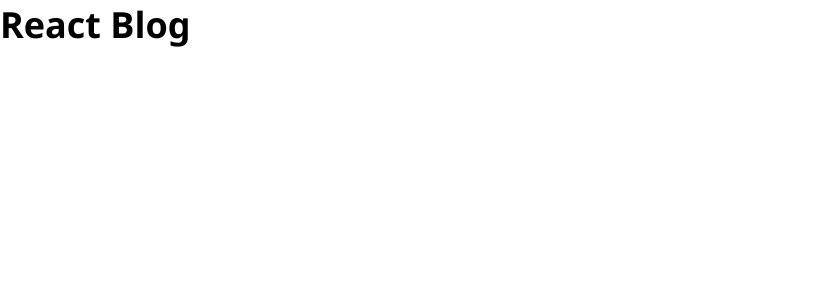
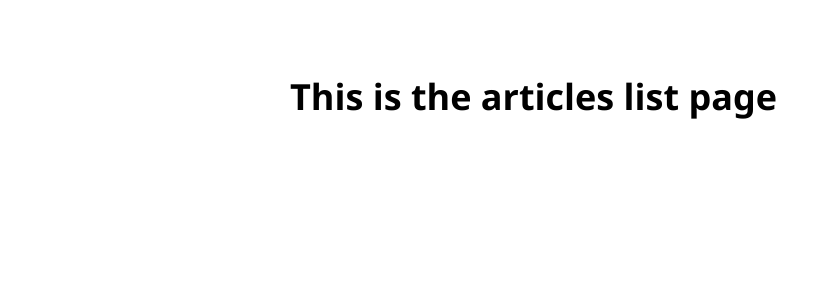
Before and after one commit to CelestialCoyote/react-blog, a React (Create React App) app in the folder frontend/: page /articles in a window 1280 px wide. Shown: the top 300 px of the page, without its empty margins (0-836 px from the left). Built offline with nearby package versions, Linux system fonts and the light colour scheme.

Commit message:
Added react router and pages.

```diff
--- a/frontend/package.json
+++ b/frontend/package.json
@@ -5,6 +5,7 @@
 	"dependencies": {
 		"react": "^18.2.0",
 		"react-dom": "^18.2.0",
+		"react-router-dom": "^6.8.1",
 		"react-scripts": "5.0.1"
 	},
 	"scripts": {
--- a/frontend/src/App.js
+++ b/frontend/src/App.js
@@ -1,10 +1,24 @@
+import { BrowserRouter, Routes, Route } from 'react-router-dom';
+import Home from "./pages/Home";
+import About from "./pages/About";
+import ArticlesList from "./pages/ArticlesList";
+import Article from "./pages/Article";
 
 
 const App = () => {
 	return (
-		<div className="app">
-			<h1>React Blog</h1>
-		</div>
+		<BrowserRouter>
+			<div className="app">
+				<div id='page-body'>
+					<Routes>
+						<Route path='/' element={ <Home /> } />
+						<Route path='/about' element={ <About /> } />
+						<Route path='/articles' element={ <ArticlesList /> } />
+						<Route path='/articles/:articleId' element={ <Article /> } />
+					</Routes>
+				</div>
+			</div>
+		</BrowserRouter>
 	);
 }
 
--- /dev/null
+++ b/frontend/src/pages/About.js
@@ -0,0 +1,8 @@
+const About = () => {
+	return (
+		<h1>This is the about page</h1>
+	);
+};
+
+
+export default About;
--- /dev/null
+++ b/frontend/src/pages/Article.js
@@ -0,0 +1,8 @@
+const Article = () => {
+	return (
+		<h1>This is the home page</h1>
+	);
+};
+
+
+export default Article;
--- /dev/null
+++ b/frontend/src/pages/ArticlesList.js
@@ -0,0 +1,8 @@
+const ArticlesList = () => {
+	return (
+		<h1>This is the articles list page</h1>
+	);
+};
+
+
+export default ArticlesList;
--- /dev/null
+++ b/frontend/src/pages/Home.js
@@ -0,0 +1,8 @@
+const Home = () => {
+	return (
+		<h1>This is the home page</h1>
+	);
+};
+
+
+export default Home;
```
Also changed, not shown: frontend/src/pages/NotFound.js (added, +8 -0 lines), 1 other file (tests, documents, lock files or other folders).
